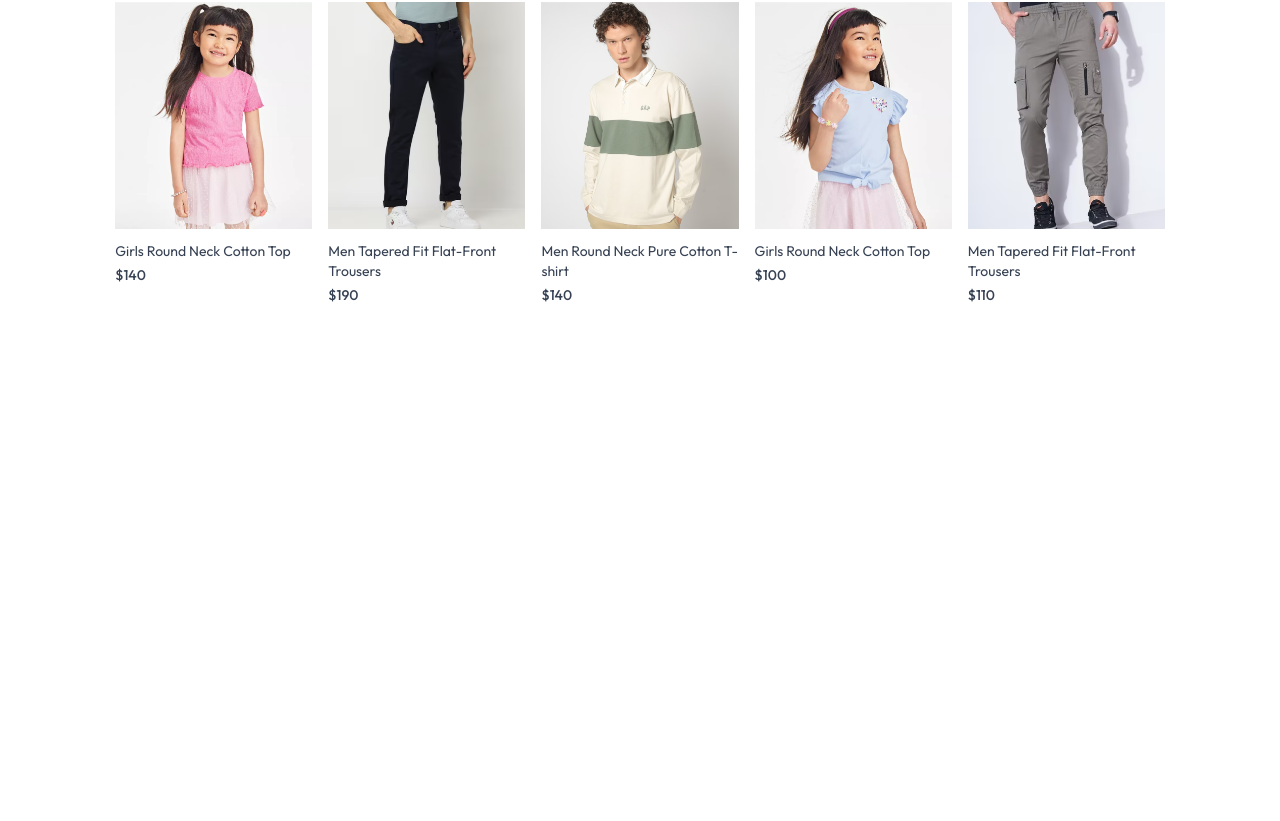
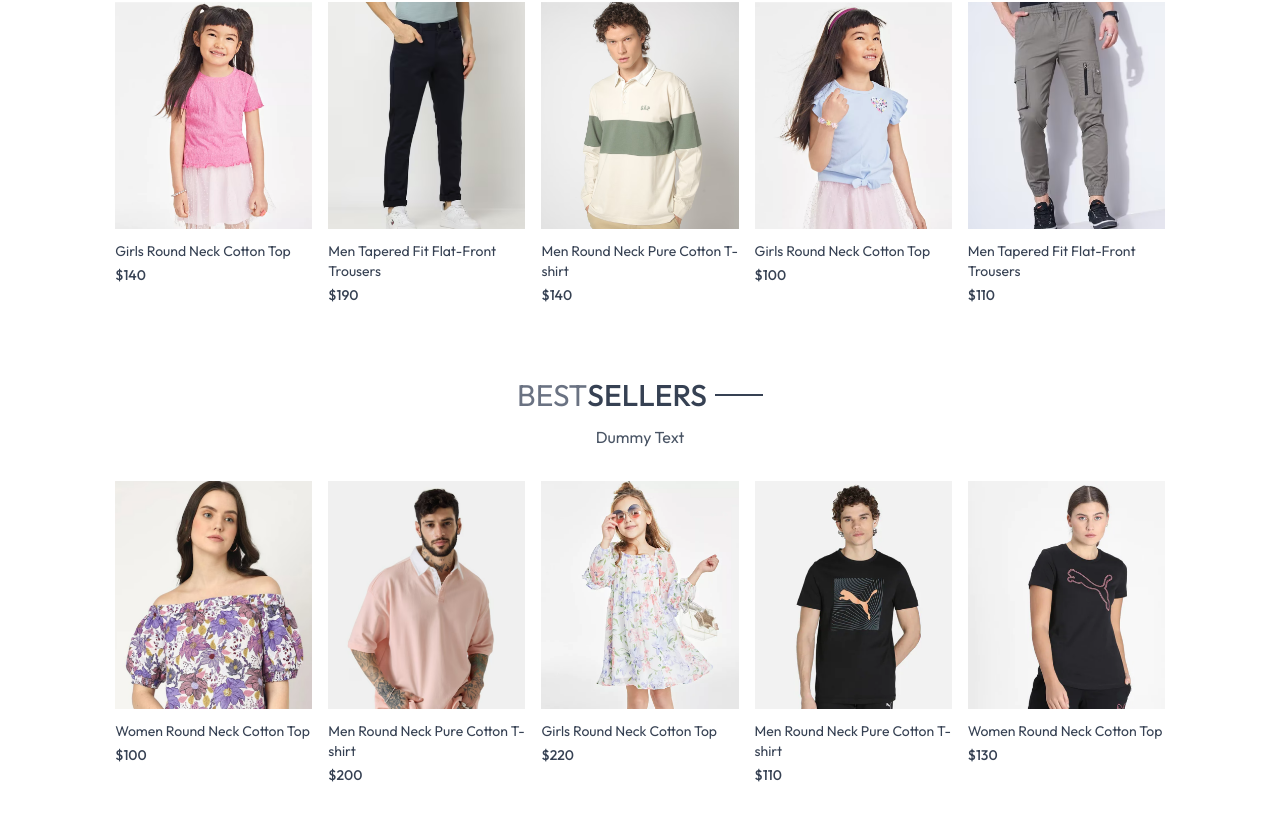
Before and after one commit to satyasootar/Fashion., a React (Vite) app in the folder frontend/: page / in a window 1280 px wide. Shown: the part 1004-1825 px from the top of the page. Before the commit the page ends 1349 px from the top, so only its background shows below. Built offline with nearby package versions, Linux system fonts and the light colour scheme.

Commit message:
add BestSeller component to display top-selling products; update Home page title and layout

```diff
--- a/frontend/index.html
+++ b/frontend/index.html
@@ -4,7 +4,7 @@
     <meta charset="UTF-8" />
     <link rel="icon" type="image/svg+xml" href="/vite.svg" />
     <meta name="viewport" content="width=device-width, initial-scale=1.0" />
-    <title>Vite + React</title>
+    <title>Forever.</title>
   </head>
   <body>
     <div id="root"></div>
--- /dev/null
+++ b/frontend/src/components/BestSeller.jsx
@@ -0,0 +1,33 @@
+import React, { useContext, useEffect, useState } from 'react'
+import { ShopContext } from '../context/ShopContext'
+import Title from './Title';
+import ProductItem from './ProductItem';
+
+export const BestSeller = () => {
+    const { products } = useContext(ShopContext)
+    const [bestSeller, setBestseller] = useState([])
+    console.log("bestSeller: ", bestSeller);
+
+
+    useEffect(() => {
+        const bestProduct = products.filter((ele) => ele.bestseller)
+        setBestseller(bestProduct.slice(0, 5))
+    }, [])
+    return (
+        <div className='my-10'>
+            <div className='text-center text-3xl py-8' >
+                <Title text1={"BEST"} text2={"SELLERS"} />
+                <p className='w-3/4 m-auto text-xs sm:text-sm md:text-base O text-gray-600' >
+                    Dummy Text
+                </p>
+            </div>
+            <div className='grid grid-cols-2 sm:grid-cols-3 md:grid-cols-4 lg:grid-cols-5 gap-4 gap-y-6' >
+                {
+                    bestSeller.map((item, index) => (
+                        <ProductItem key={index} id={item._id} image={item.image} name={item.name} price={item.price} />
+                    ))
+                }
+            </div>
+        </div>
+    )
+}
--- a/frontend/src/pages/Home.jsx
+++ b/frontend/src/pages/Home.jsx
@@ -1,12 +1,14 @@
 import React from 'react'
 import Hero from '../components/Hero'
 import LastestCollection from '../components/LastestCollection'
+import { BestSeller } from '../components/BestSeller'
 
 const Home = () => {
     return (
         <div>
             <Hero />
             <LastestCollection />
+            <BestSeller />
         </div>
     )
 }
```
